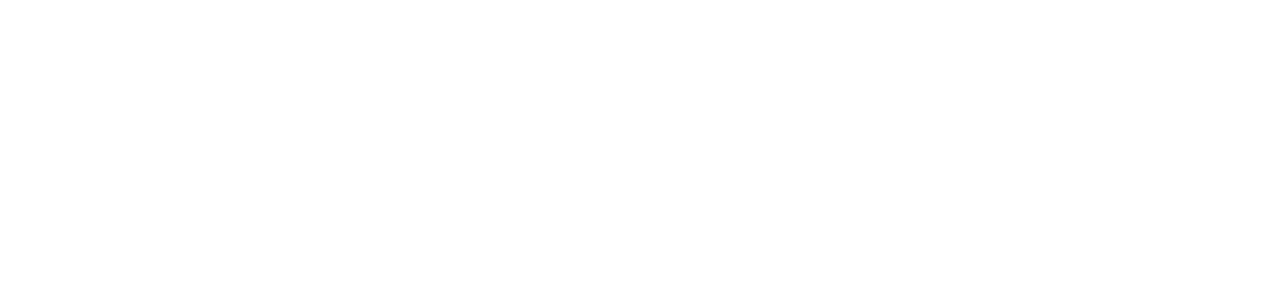
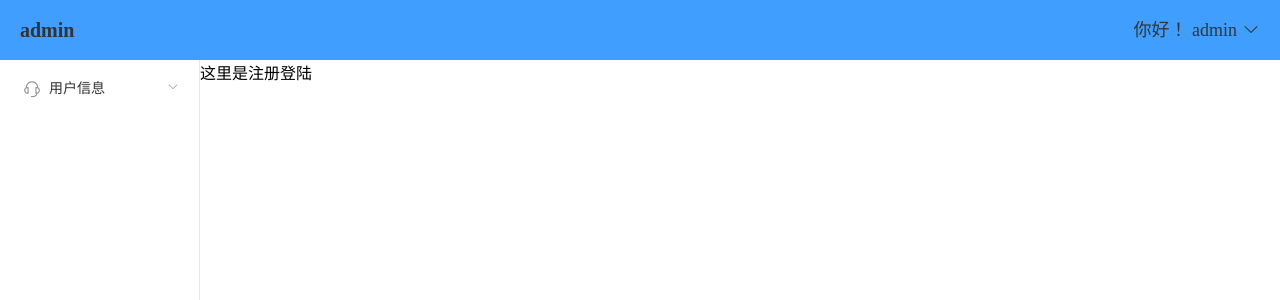
Before and after one commit to wa7chliang/wa7chliang.top, a Vue app in the folder myweb-fe/: page /#/admin/login in a window 1280 px wide. Shown: the top 300 px of the page. Built offline with nearby package versions, Linux system fonts and the light colour scheme.

Commit message:
完成admin结构

```diff
--- a/myweb-fe/package.json
+++ b/myweb-fe/package.json
@@ -13,6 +13,7 @@
     "build": "node build/build.js"
   },
   "dependencies": {
+    "element-ui": "^2.4.1",
     "vue": "^2.5.2",
     "vue-router": "^3.0.1"
   },
--- a/myweb-fe/src/App.vue
+++ b/myweb-fe/src/App.vue
@@ -10,6 +10,9 @@
 }
 </script>
 
-<style>
-
+<style lang="less">
+* {
+  padding: 0;
+  margin: 0;
+}
 </style>
--- a/myweb-fe/src/components/admin/admin.vue
+++ b/myweb-fe/src/components/admin/admin.vue
@@ -1,13 +1,31 @@
 <template>
   <div class="admin">
-    这里是admin页面
+    <admin-header></admin-header>
+    <admin-aside class="aside"></admin-aside>
+    <router-view class="main"></router-view>
   </div>
 </template>
 <script>
+import adminHeader from '@/components/common/adminHeader'
+import adminAside from '@/components/common/adminAside'
 export default {
-  name: 'admin'
+  name: 'admin',
+  components: {
+    adminHeader,
+    adminAside
+  }
 }
 </script>
-<style>
-
+<style lang="less" scoped>
+.admin {
+  height: 100vh;
+  min-width: 1200px;
+  .aside {
+    float: left;
+  }
+  .main {
+    float: left;
+    min-width: 1000px;
+  }
+}
 </style>
--- /dev/null
+++ b/myweb-fe/src/components/admin/login.vue
@@ -0,0 +1,13 @@
+<template>
+  <div class="login">
+    这里是注册登陆
+  </div>
+</template>
+<script>
+export default {
+  name: 'login'
+}
+</script>
+<style lang="less" scoped>
+
+</style>
--- /dev/null
+++ b/myweb-fe/src/components/common/adminAside.vue
@@ -0,0 +1,35 @@
+<template>
+  <div class="adminAside">
+    <el-aside width="200px">
+      <el-menu
+        class="el-menu-vertical-demo">
+        <el-submenu index="1">
+          <template slot="title">
+            <i class="el-icon-service"></i>
+            <span>用户信息</span>
+          </template>
+          <el-menu-item-group>
+            <el-menu-item index="1-1">用户列表</el-menu-item>
+          </el-menu-item-group>
+        </el-submenu>
+      </el-menu>
+    </el-aside>
+  </div>
+</template>
+<script>
+export default {
+  name: 'adminAside'
+}
+</script>
+<style lang="less" scoped>
+.adminAside {
+  display: inline-block;
+  height: 100%;
+  .el-aside {
+    height: 100%;
+    .el-menu {
+      height: 100%;
+    }
+  }
+}
+</style>
--- /dev/null
+++ b/myweb-fe/src/components/common/adminHeader.vue
@@ -0,0 +1,54 @@
+<template>
+  <div class="adminHeader">
+    <el-header>
+      <el-row>
+        <el-col :span="4"><div class="logo">admin</div></el-col>
+        <el-col :offset="4" :span="12"><div class="vhidden">123</div></el-col>
+        <el-col :span="4">
+          <el-dropdown trigger="click">
+            <span class="el-dropdown-link users">
+              你好！ {{users}}<i class="el-icon-arrow-down el-icon--right"></i>
+            </span>
+            <el-dropdown-menu slot="dropdown">
+              <el-dropdown-item>修改密码</el-dropdown-item>
+            </el-dropdown-menu>
+          </el-dropdown>
+        </el-col>
+      </el-row>
+    </el-header>
+  </div>
+</template>
+<script>
+export default {
+  name: 'adminHeader',
+  data () {
+    return {
+      users: 'admin'
+    }
+  }
+}
+</script>
+<style lang="less" scoped>
+.el-header {
+  background: rgb(64, 158, 255);
+  .logo {
+    line-height: 60px;
+    font-size: 20px;
+    color: #333;
+    font-weight: 600;
+  }
+  .vhidden {
+    overflow: hidden;
+    text-indent: -2000em;
+  }
+  .users {
+    line-height: 60px;
+    font-size: 18px;
+    color: #353535;
+    cursor: pointer;
+  }
+  .el-dropdown {
+    float: right;
+  }
+}
+</style>
--- a/myweb-fe/src/main.js
+++ b/myweb-fe/src/main.js
@@ -2,7 +2,11 @@
 // (runtime-only or standalone) has been set in webpack.base.conf with an alias.
 import Vue from 'vue'
 import App from './App'
+import ElementUI from 'element-ui'
+import 'element-ui/lib/theme-chalk/index.css'
 import router from './router'
+
+Vue.use(ElementUI)
 
 Vue.config.productionTip = false
 
--- a/myweb-fe/src/router/index.js
+++ b/myweb-fe/src/router/index.js
@@ -14,7 +14,15 @@
     {
       path: '/admin',
       name: 'Admin',
-      component: (resolve) => require(['@/components/admin/admin'], resolve)
+      component: (resolve) => require(['@/components/admin/admin'], resolve),
+      children: [{
+        path: '',
+        component: (resolve) => require(['@/components/admin/login'], resolve)
+      }, {
+        path: 'login',
+        name: 'login',
+        component: (resolve) => require(['@/components/admin/login'], resolve)
+      }]
     }
   ]
 })
```
Also changed, not shown: 1 other file (tests, documents, lock files or other folders).
